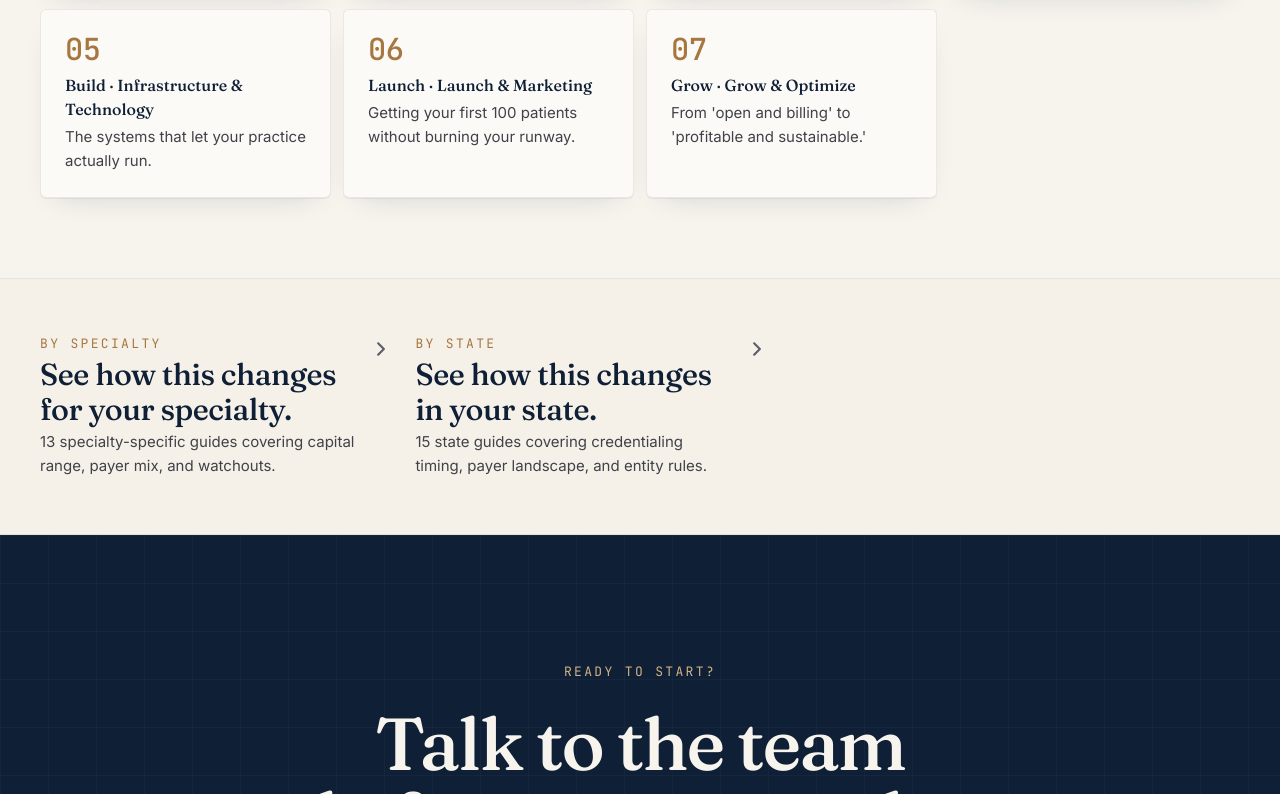
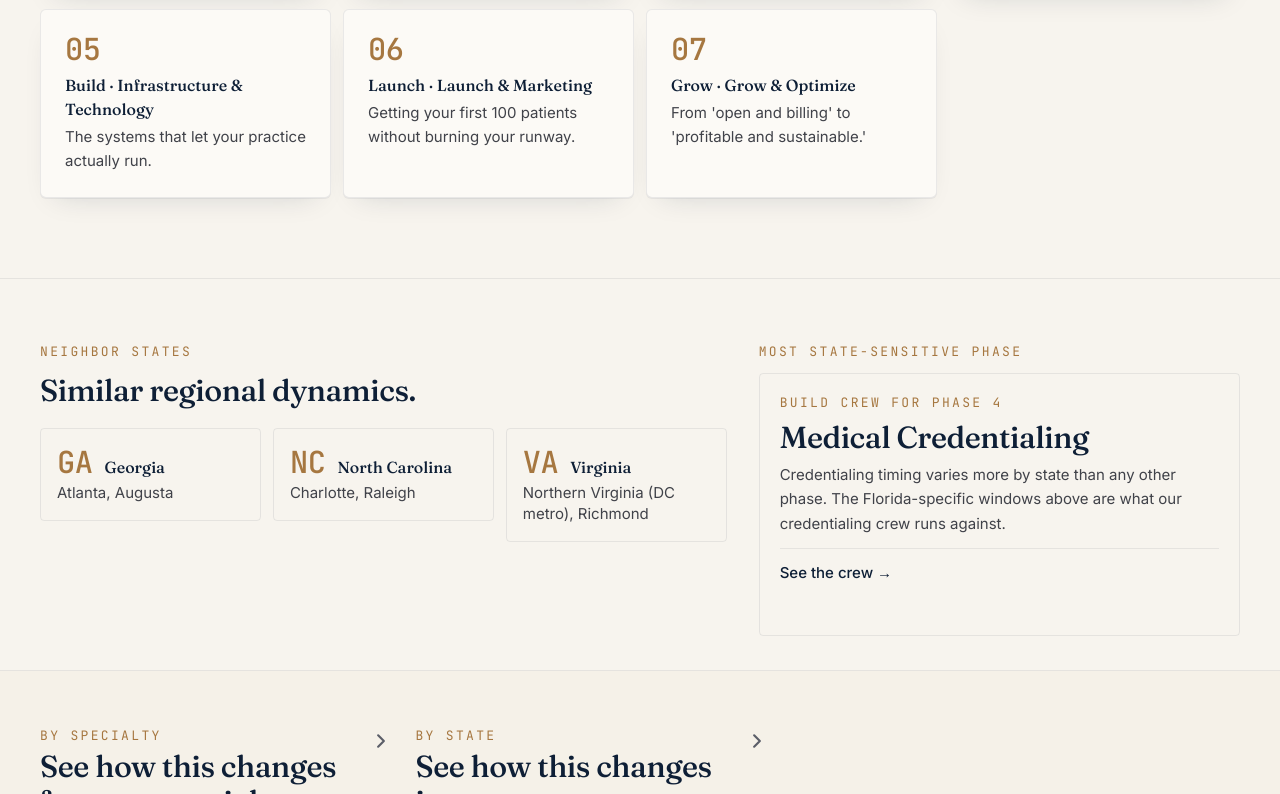
Before and after one commit to The-Marketing-Pros/practice-startup-services-site, an Astro site: page /states/florida in a window 1280 px wide. Shown: the part 2006-2800 px from the top of the page. Built offline with nearby package versions, Linux system fonts and the light colour scheme; Astro itself is replaced by a stand-in of ours.

Commit message:
[design] state pages: contextual cross-links to regional neighbors + credentialing service
Same pattern as specialty pages. State pages now show:
- 3 neighbor states in the same region (southeast/northeast/midwest/southwest/west/south)
  - FL → GA, NC, VA + TN
  - TX → (south, alone, will pull from adjacent regions in future)
  - CA → WA
  - NY → PA, NJ, MA + VA
- Best-fit service callout: Credentialing crew, with copy contextualizing why credentialing is the most state-sensitive phase

Region taxonomy added to StateInfo type. 15 states tagged.

Build clean: 60 pages.

```diff
--- a/src/data/states.ts
+++ b/src/data/states.ts
@@ -15,6 +15,7 @@ export interface StateInfo {
   costNote: string; // 1-sentence regional cost context
   specificWatchouts: string[]; // 2-4 state-specific watchouts
   attorneyNote: string; // why local healthcare attorney matters here
+  region: "southeast" | "northeast" | "midwest" | "southwest" | "west" | "south"; // for contextual neighbors
 }
 
 export const states: StateInfo[] = [
@@ -37,6 +38,7 @@ export const states: StateInfo[] = [
     ],
     attorneyNote:
       "Florida's healthcare regulations include specific entity rules for physician practices and CON (Certificate of Need) requirements for certain services. Work with a Florida-licensed healthcare attorney.",
+    region: "southeast",
   },
   {
     slug: "texas",
@@ -57,6 +59,7 @@ export const states: StateInfo[] = [
     ],
     attorneyNote:
       "Texas corporate practice of medicine doctrine is strict — the wrong entity or ownership structure can invalidate your liability protection. Use a Texas-licensed healthcare attorney.",
+    region: "south",
   },
   {
     slug: "california",
@@ -77,6 +80,7 @@ export const states: StateInfo[] = [
     ],
     attorneyNote:
       "California healthcare regulation is the most complex in the country — corporate practice rules, peer review, and patient privacy laws all have state-specific requirements. Local healthcare attorney is essential.",
+    region: "west",
   },
   {
     slug: "new-york",
@@ -97,6 +101,7 @@ export const states: StateInfo[] = [
     ],
     attorneyNote:
       "New York's Article 28 facility licensure rules and CPM doctrine make local counsel non-negotiable. Use a healthcare attorney with NYC and state DOH experience.",
+    region: "northeast",
   },
   {
     slug: "pennsylvania",
@@ -117,6 +122,7 @@ export const states: StateInfo[] = [
     ],
     attorneyNote:
       "Pennsylvania's CPM doctrine and entity rules are state-specific; the Highmark/UPMC regional dynamics also affect launch timing. Local healthcare counsel is worth the spend.",
+    region: "northeast",
   },
   {
     slug: "illinois",
@@ -137,6 +143,7 @@ export const states: StateInfo[] = [
     ],
     attorneyNote:
       "Illinois entity and worker classification rules require state-specific counsel; Chicago adds additional municipal complexity.",
+    region: "midwest",
   },
   {
     slug: "ohio",
@@ -157,6 +164,7 @@ export const states: StateInfo[] = [
     ],
     attorneyNote:
       "Ohio's state-run workers comp and Pharmacy Board rules add steps most generic startup guides miss. Local counsel matters.",
+    region: "midwest",
   },
   {
     slug: "georgia",
@@ -177,6 +185,7 @@ export const states: StateInfo[] = [
     ],
     attorneyNote:
       "Georgia non-compete rules and entity disclosure requirements warrant local counsel before you sign anything.",
+    region: "southeast",
   },
   {
     slug: "north-carolina",
@@ -197,6 +206,7 @@ export const states: StateInfo[] = [
     ],
     attorneyNote:
       "NC's CON requirements and ongoing scope-of-practice reforms make local healthcare counsel important, especially for specialty practices.",
+    region: "southeast",
   },
   {
     slug: "washington",
@@ -220,6 +230,7 @@ export const states: StateInfo[] = [
     ],
     attorneyNote:
       "Washington's MHMDA, Kaiser dynamics, and B&O tax structure all warrant in-state healthcare counsel.",
+    region: "west",
   },
   {
     slug: "new-jersey",
@@ -243,6 +254,7 @@ export const states: StateInfo[] = [
     ],
     attorneyNote:
       "NJ CPM rules and the Horizon dynamic both warrant in-state healthcare counsel.",
+    region: "northeast",
   },
   {
     slug: "virginia",
@@ -266,6 +278,7 @@ export const states: StateInfo[] = [
     ],
     attorneyNote:
       "VA's regional payer dynamics (Sentara in Tidewater, federal payers in NoVA) and non-compete variability warrant in-state counsel.",
+    region: "southeast",
   },
   {
     slug: "massachusetts",
@@ -289,6 +302,7 @@ export const states: StateInfo[] = [
     ],
     attorneyNote:
       "Massachusetts DPH licensure, cost-growth benchmark rules, and hospital system dynamics all warrant in-state healthcare counsel.",
+    region: "northeast",
   },
   {
     slug: "tennessee",
@@ -312,6 +326,7 @@ export const states: StateInfo[] = [
     ],
     attorneyNote:
       "Tennessee CON requirements and BCBS-TN dominance warrant in-state counsel.",
+    region: "southeast",
   },
   {
     slug: "arizona",
@@ -332,6 +347,7 @@ export const states: StateInfo[] = [
     ],
     attorneyNote:
       "AHCCCS managed care credentialing adds steps. Local counsel familiar with Arizona's entity rules and the AHCCCS system is worth the spend.",
+    region: "southwest",
   },
 ];
 
--- a/src/pages/states/[slug].astro
+++ b/src/pages/states/[slug].astro
@@ -4,6 +4,7 @@ import FinalCta from "@components/FinalCta.astro";
 import RelatedRoutes from "@components/RelatedRoutes.astro";
 import { states } from "@data/states";
 import { phases } from "@data/phases";
+import { services } from "@data/services";
 import { SITE } from "@data/site";
 
 export function getStaticPaths() {
@@ -17,6 +18,14 @@ const npLabel = {
   reduced: "Reduced practice",
   restricted: "Restricted practice",
 }[state.npAuthority];
+
+// Contextual neighbors: 3 states in the same region (or geographically adjacent)
+const neighborStates = states
+  .filter((s) => s.slug !== state.slug && s.region === state.region)
+  .slice(0, 3);
+
+// Best-fit service: credentialing always relevant for state-level concerns
+const credentialing = services.find((s) => s.slug === "medical-credentialing");
 
 const title = `Starting a Medical Practice in ${state.name}`;
 const description = `Practice startup guidance specific to ${state.name} — credentialing timing, payer landscape, state-specific watchouts, and where to focus first.`;
@@ -190,6 +199,67 @@ const breadcrumbSchema = {
     </div>
   </section>
 
+  <!-- Contextual cross-links: neighbor states + credentialing service -->
+  {(neighborStates.length > 0 || credentialing) && (
+    <section class="border-b border-ink/8 py-12 lg:py-16">
+      <div class="container-site">
+        <div class="grid lg:grid-cols-12 gap-8">
+          {neighborStates.length > 0 && (
+            <div class="lg:col-span-7">
+              <div class="phase-label text-bronze-700 mb-3">Neighbor states</div>
+              <div class="font-display text-display-sm font-medium text-ink mb-5">
+                Similar regional dynamics.
+              </div>
+              <ul class="grid sm:grid-cols-3 gap-3">
+                {neighborStates.map((s) => (
+                  <li>
+                    <a
+                      href={`/states/${s.slug}`}
+                      class="block p-4 rounded-soft border border-ink/8 hover:border-ink/25 hover:bg-paper-200/60 transition-colors group"
+                    >
+                      <div class="flex items-baseline gap-3 mb-1">
+                        <span class="font-mono text-display-sm text-bronze-700 font-medium">{s.abbr}</span>
+                        <span class="font-display text-base font-medium text-ink group-hover:text-bronze-700 transition-colors">
+                          {s.name}
+                        </span>
+                      </div>
+                      <p class="text-small text-graphite-700 leading-snug">
+                        {s.major.slice(0, 2).join(", ")}
+                      </p>
+                    </a>
+                  </li>
+                ))}
+              </ul>
+            </div>
+          )}
+          {credentialing && (
+            <div class="lg:col-span-5">
+              <div class="phase-label text-bronze-700 mb-3">Most state-sensitive phase</div>
+              <a
+                href={`/services/${credentialing.slug}`}
+                class="block p-5 rounded-soft border border-ink/8 hover:border-ink/25 hover:bg-paper-200/60 transition-colors group h-full"
+              >
+                <div class="font-mono text-label uppercase tracking-[0.18em] text-bronze-700 mb-2">
+                  {credentialing.crewLabel}
+                </div>
+                <div class="font-display text-display-sm font-medium text-ink group-hover:text-bronze-700 transition-colors mb-2">
+                  {credentialing.name}
+                </div>
+                <p class="text-small text-graphite-700 leading-relaxed">
+                  Credentialing timing varies more by state than any other phase. The {state.name}-specific
+                  windows above are what our credentialing crew runs against.
+                </p>
+                <div class="mt-3 pt-3 border-t border-ink/8 text-small font-medium text-ink group-hover:text-bronze-700 transition-colors">
+                  See the crew →
+                </div>
+              </a>
+            </div>
+          )}
+        </div>
+      </div>
+    </section>
+  )}
+
   <RelatedRoutes />
   <FinalCta />
 </BaseLayout>
```
